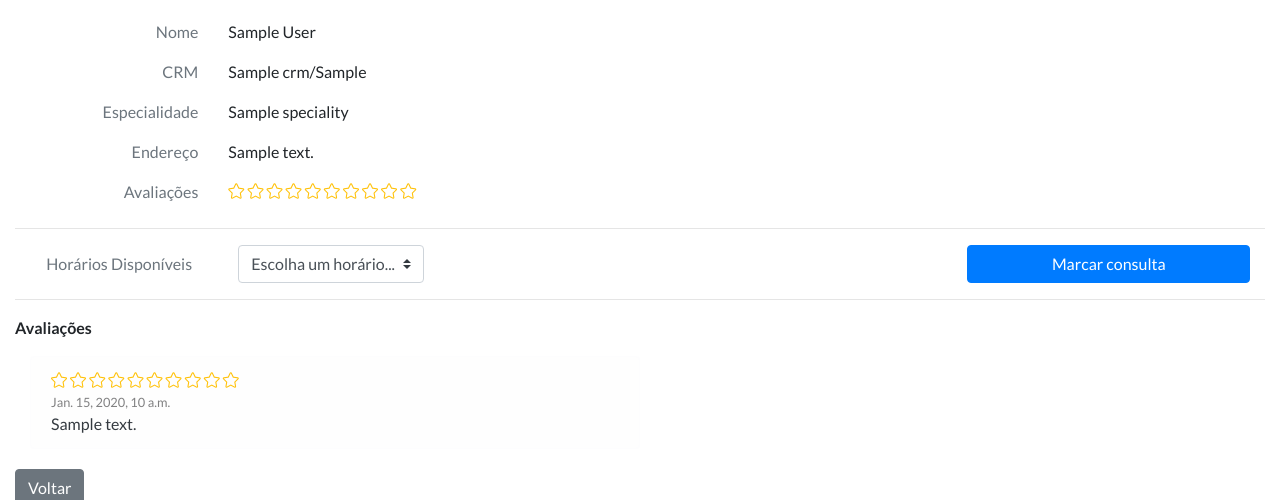
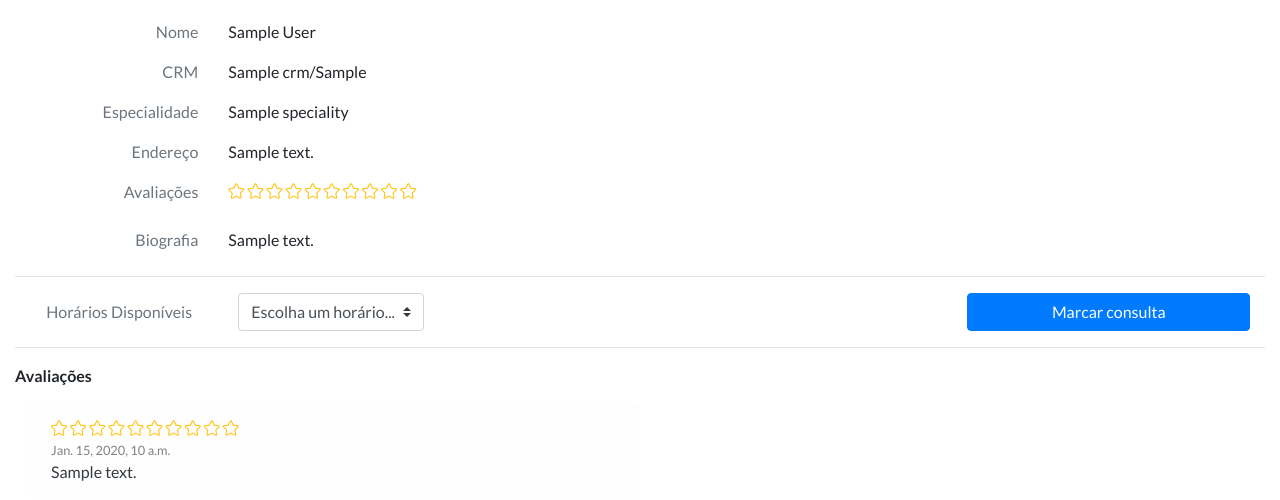
Before and after one commit to btrevizan/medical_adviser, a Django app: template website/templates/website/doctor_profile.html in a window 1280 px wide. Shown: the part 66-566 px from the top of the page. Run offline with Django 3.2, Linux system fonts and the light colour scheme; the template is opened without the code that fills it: most values are stand-ins (such as "Sample title", 1, 10 or a date in 2020); some libraries are stand-ins or nearby versions.

Commit message:
Added description in doctor

```diff
--- a/dash/models/users.py
+++ b/dash/models/users.py
@@ -32,6 +32,7 @@ class Doctor(models.Model):
     address = models.OneToOneField(Address, on_delete=models.PROTECT)
     crm = models.CharField(max_length=6)
     crm_uf = models.CharField(max_length=2)
+    description = models.TextField(null=True)
     speciality = models.CharField(max_length=25)
     avg_rating = models.FloatField(default=0)
 
--- a/website/templates/website/doctor_profile.html
+++ b/website/templates/website/doctor_profile.html
@@ -26,6 +26,10 @@
                     <i class="icon-star text-warning"></i>
                 {% endfor %}
             </div>
+        </div>
+        <div class="form-group row">
+            <label class="col-2 text-right text-muted">Biografia</label>
+            <div class="col-8">{{ doctor.description }}</div>
         </div>
 
         <hr>
```
